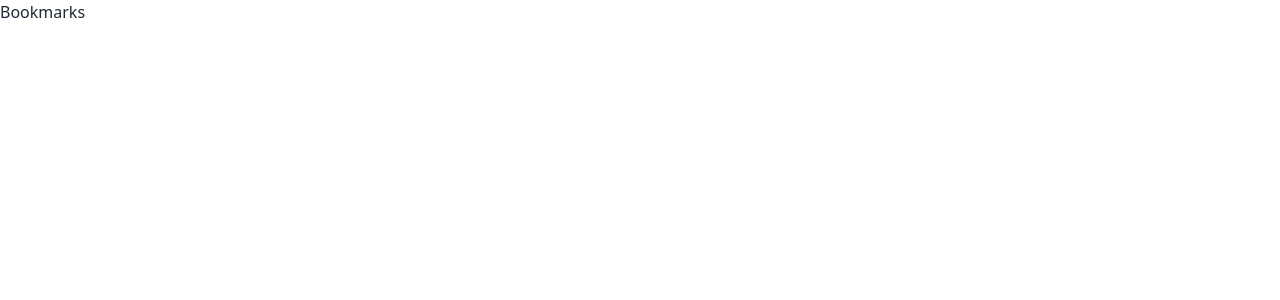
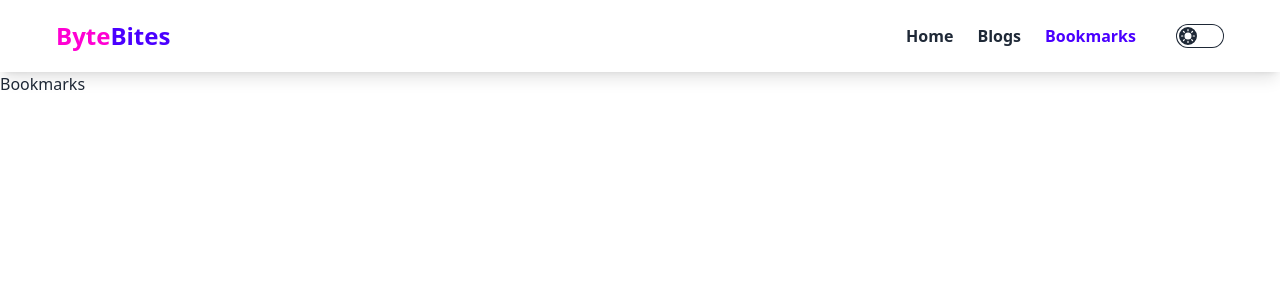
Before and after one commit to AR-Aourangazeb-Alif/ByteBites, a React (Vite) app: page /bookmarks in a window 1280 px wide. Shown: the top 300 px of the page. Built offline with nearby package versions, Linux system fonts and the light colour scheme.

Commit message:
added theme to the local storage

```diff
--- a/src/Components/Nav.jsx
+++ b/src/Components/Nav.jsx
@@ -1,7 +1,31 @@
+import { useEffect, useState } from "react";
 import { NavLink } from "react-router-dom";
 
 const Nav = () => {
 
+    const [theme, setTheme] = useState(() => {
+        if(localStorage.getItem('theme')){
+            return localStorage.getItem('theme');
+        }else{
+            return 'light';
+        }
+    });
+
+    useEffect(() => {
+        localStorage.setItem('theme', theme);
+        const localStorageTheme = localStorage.getItem('theme');
+        document.querySelector('html').setAttribute('data-theme', localStorageTheme);
+
+    }, [theme])
+
+    const themeButton = e =>{
+        if(e.target.checked){
+            setTheme('night');
+        }else{
+            setTheme('light');
+        }
+
+    }
 
     return (
 
@@ -11,24 +35,38 @@ const Nav = () => {
             <div className="flex items-center gap-10">
                 <ul className="flex gap-6 font-bold">
                     <li>
-                        <NavLink to={'/'}>
+                        <NavLink to={'/'} className={({ isActive }) =>
+                            isActive ? 'text-primary' : ""
+                        }>
                             Home
                         </NavLink>
                     </li>
-                    <li className="text-primary">
-                        <NavLink to={'/blogs'}>
+                    <li>
+                        <NavLink
+                            to={'/blogs'}
+                            className={({ isActive }) =>
+                                isActive ? "text-primary" : ""
+                            }
+                        >
                             Blogs
                         </NavLink>
                     </li>
                     <li>
-                        <NavLink to={'/bookmarks'}>
+                        <NavLink
+                        to={'/bookmarks'}
+                        className={({isActive}) =>
+                                isActive ? "text-primary" : ""
+                            }
+                        >
                             Bookmarks
                         </NavLink>
                     </li>
                 </ul>
 
                 <label className="cursor-pointer grid place-items-center">
-                    <input type="checkbox" value="night" className="toggle theme-controller bg-base-content row-start-1 col-start-1 col-span-2" />
+                    <input type="checkbox" className="toggle theme-controller bg-base-content row-start-1 col-start-1 col-span-2"
+                    onChange={themeButton}
+                    />
                     <svg className="col-start-1 row-start-1 stroke-base-100 fill-base-100" xmlns="http://www.w3.org/2000/svg" width="14" height="14" viewBox="0 0 24 24" fill="none" stroke="currentColor" strokeWidth="2" strokeLinecap="round" strokeLinejoin="round"><circle cx="12" cy="12" r="5" /><path d="M12 1v2M12 21v2M4.2 4.2l1.4 1.4M18.4 18.4l1.4 1.4M1 12h2M21 12h2M4.2 19.8l1.4-1.4M18.4 5.6l1.4-1.4" /></svg>
                     <svg className="col-start-2 row-start-1 stroke-base-100 fill-base-100" xmlns="http://www.w3.org/2000/svg" width="14" height="14" viewBox="0 0 24 24" fill="none" stroke="currentColor" strokeWidth="2" strokeLinecap="round" strokeLinejoin="round"><path d="M21 12.79A9 9 0 1 1 11.21 3 7 7 0 0 0 21 12.79z"></path></svg>
                 </label>
--- a/src/Pages/Blogs.jsx
+++ b/src/Pages/Blogs.jsx
@@ -1,7 +1,9 @@
+import Nav from "../Components/Nav";
 
 const Blogs = () => {
     return (
         <div>
+            <Nav></Nav>
             <h1>Blogs</h1>
         </div>
     );
--- a/src/Pages/Bookmarks.jsx
+++ b/src/Pages/Bookmarks.jsx
@@ -1,7 +1,9 @@
+import Nav from "../Components/Nav";
 
 const Bookmarks = () => {
     return (
         <div>
+            <Nav></Nav>
             <h1>Bookmarks</h1>
         </div>
     );
--- a/src/Pages/Home.jsx
+++ b/src/Pages/Home.jsx
@@ -1,15 +1,11 @@
 import Nav from "../Components/Nav";
-import Blogs from "./Blogs";
-import Bookmarks from "./Bookmarks";
+
 
 const Home = () => {
     return (
         <div>
             <Nav></Nav>
 
-            <Blogs></Blogs>
-
-            <Bookmarks></Bookmarks>
 
         </div>
     );
```
